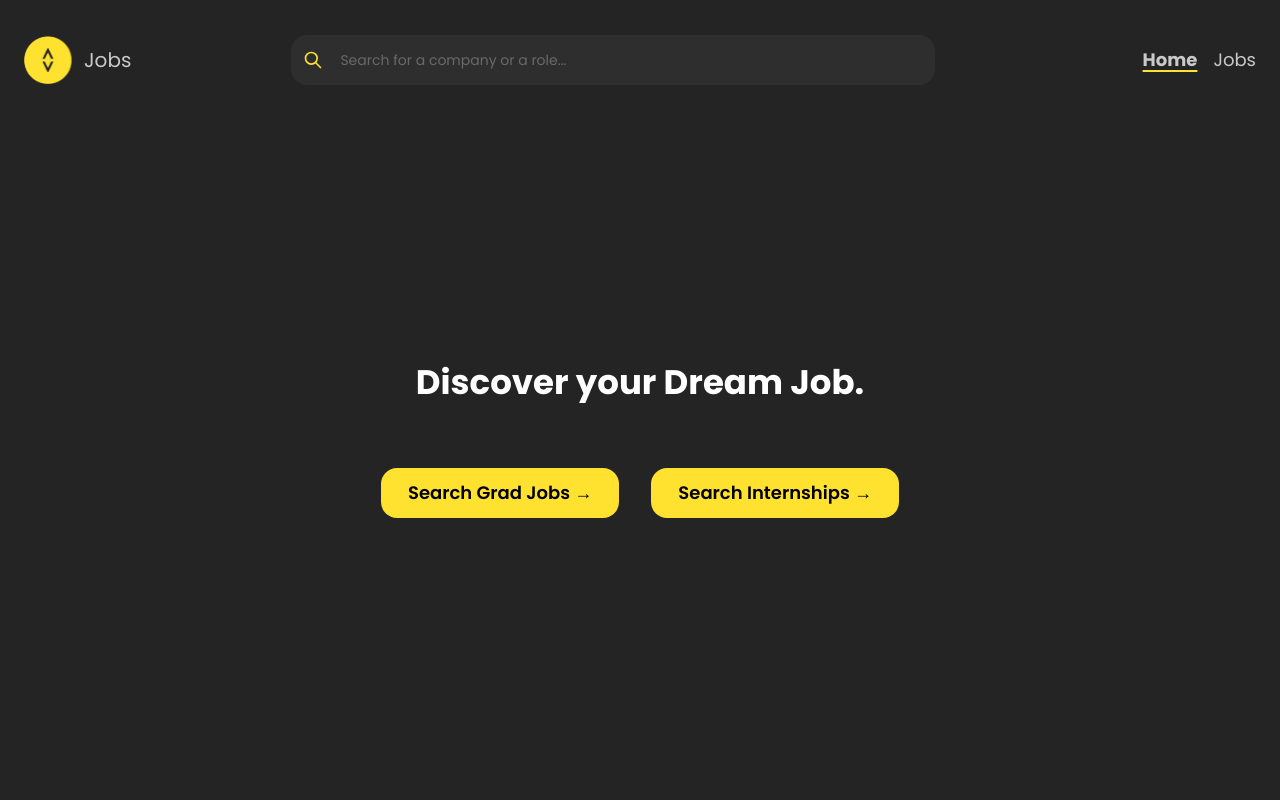
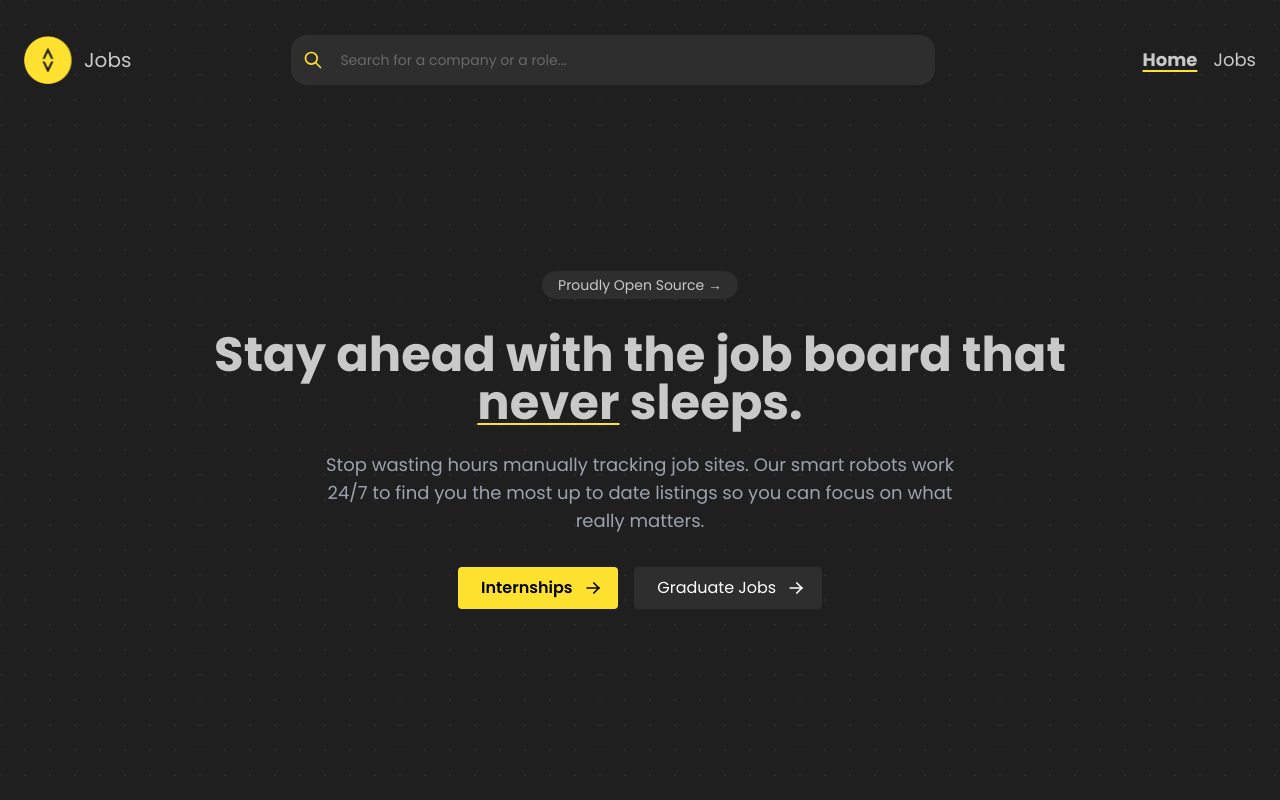
Before and after one commit to monashcoding/mploy-app, a Next.js app in the folder frontend/: page / in a window 1280 px wide. Built offline with nearby package versions, Linux system fonts and the light colour scheme.

Commit message:
homepage rework

```diff
--- a/frontend/src/app/jobs/page.tsx
+++ b/frontend/src/app/jobs/page.tsx
@@ -10,7 +10,7 @@ import { Suspense } from "react";
 import Loading from "@/app/jobs/loading";
 
 export const metadata = {
-  title: "Find Jobs",
+  title: "Jobs",
 };
 
 export default async function JobsPage({
--- a/frontend/src/app/page.tsx
+++ b/frontend/src/app/page.tsx
@@ -3,16 +3,19 @@
 import { useFilterContext } from "@/context/filter/filter-context";
 import { CreateQueryString } from "@/lib/utils";
 import { JobFilters } from "@/types/filters";
-import { Button, Title, Center, Group } from "@mantine/core";
+import {Button} from "@mantine/core";
 import { useRouter } from "next/navigation";
 import { useEffect } from "react";
+import Link from "next/link";
+import { IconArrowRight } from "@tabler/icons-react";
+import DotBackground from "@/components/ui/dot-background";
 
 export default function Page() {
   const { updateFilters, filters } = useFilterContext();
   const router = useRouter();
 
   useEffect(() => {
-    document.title = "Home | Jobs Board";
+    document.title = "Home | MAC Jobs Board";
   }, []);
 
   const handleGradJobsClick = () => {
@@ -41,35 +44,55 @@ export default function Page() {
     router.push(`/jobs?${queryParams}`);
   };
   return (
-    <Center className="h-full flex flex-col justify-start items-center flex-grow pt-60">
-      <Title order={1} mb="xl" className="text-white">
-        Discover your Dream Job.
-      </Title>
+    <>
+      <DotBackground />
 
-      <Group gap="xl" align="center">
-        <Button
-          mt="xl"
-          autoContrast
-          size="lg"
-          variant="filled"
-          color="accent"
-          radius="lg"
-          onClick={handleGradJobsClick}
-        >
-          Search Grad Jobs →
-        </Button>
-        <Button
-          mt="xl"
-          autoContrast
-          size="lg"
-          variant="filled"
-          color="accent"
-          radius="lg"
-          onClick={handleInternJobsClick}
-        >
-          Search Internships →
-        </Button>
-      </Group>
-    </Center>
+      <div className="flex flex-col items-center justify-center min-h-[80vh] text-center px-4">
+        <div className="flex items-center gap-2 mb-8">
+          <Link
+            href="https://github.com/monashcoding/mploy-app"
+            target="_blank"
+            className="inline-flex items-center gap-2 px-4 py-1 bg-secondary rounded-full text-sm hover:bg-selected transition-colors"
+          >
+            Proudly Open Source →
+          </Link>
+        </div>
+
+        <h1 className="text-3xl md:text-5xl font-bold mb-6 max-w-4xl">
+          Stay ahead with the job board that{" "}
+          <span className={"underline-fancy font-extrabold"}>never</span>{" "}
+          sleeps.
+        </h1>
+
+        <p className="text-lg text-gray-400 max-w-2xl mb-8">
+          Stop wasting hours manually tracking job sites. Our smart robots work
+          24/7 to find you the most up to date listings so you can focus on what
+          really matters.
+        </p>
+
+        <div className="flex flex-col sm:flex-row gap-4">
+          <Button
+            size="md"
+            color="accent"
+            c="black"
+            rightSection={<IconArrowRight size={20} />}
+            onClick={handleInternJobsClick}
+          >
+            Internships
+          </Button>
+
+          <Button
+              size="md"
+              color="secondary"
+              c="white"
+              rightSection={<IconArrowRight size={20} />}
+              className={"font-light"}
+              onClick={handleGradJobsClick}
+          >
+            Graduate Jobs
+          </Button>
+        </div>
+      </div>
+    </>
   );
 }
--- /dev/null
+++ b/frontend/src/components/ui/dot-background.tsx
@@ -0,0 +1,108 @@
+// frontend/src/components/ui/dot-background.tsx
+"use client";
+
+import { useEffect, useRef } from 'react';
+
+export default function DotBackground() {
+  const canvasRef = useRef<HTMLCanvasElement>(null);
+  const mouseRef = useRef({ x: -1000, y: -1000 }); // Start mouse off-screen
+
+  useEffect(() => {
+    const canvas = canvasRef.current;
+    const ctx = canvas?.getContext('2d');
+
+    if (!canvas || !ctx) return;
+
+    // Handle resize
+    const resize = () => {
+      const { devicePixelRatio: ratio = 1 } = window;
+      canvas.width = window.innerWidth * ratio;
+      canvas.height = window.innerHeight * ratio;
+      canvas.style.width = `${window.innerWidth}px`;
+      canvas.style.height = `${window.innerHeight}px`;
+      ctx.scale(ratio, ratio);
+    };
+
+    resize();
+    window.addEventListener('resize', resize);
+
+    // Grid configuration
+    const GRID_SIZE = 25;
+    const DOT_SIZE = 1;
+    const CURSOR_RADIUS = 100;
+
+    // Create grid of dots
+    const dots: { x: number; y: number }[] = [];
+    const rows = Math.ceil(canvas.height / GRID_SIZE);
+    const cols = Math.ceil(canvas.width / GRID_SIZE);
+
+    for (let i = 0; i < rows; i++) {
+      for (let j = 0; j < cols; j++) {
+        dots.push({
+          x: j * GRID_SIZE,
+          y: i * GRID_SIZE,
+        });
+      }
+    }
+
+    // Handle mouse movement - attach to window instead of canvas
+    const handleMouseMove = (e: MouseEvent) => {
+      const rect = canvas.getBoundingClientRect();
+      mouseRef.current = {
+        x: e.clientX - rect.left,
+        y: e.clientY - rect.top
+      };
+    };
+
+    // Handle mouse leave
+    const handleMouseLeave = () => {
+      mouseRef.current = { x: -1000, y: -1000 }; // Move mouse off-screen
+    };
+
+    window.addEventListener('mousemove', handleMouseMove);
+    window.addEventListener('mouseleave', handleMouseLeave);
+
+    // Animation loop
+    let animationFrameId: number;
+
+    function animate() {
+      if (ctx == null || canvas == null) return
+      ctx.clearRect(0, 0, canvas.width, canvas.height);
+
+      dots.forEach(dot => {
+        const dx = dot.x - mouseRef.current.x;
+        const dy = dot.y - mouseRef.current.y;
+        const distance = Math.sqrt(dx * dx + dy * dy);
+
+        let opacity = 0.08; // Lower base opacity
+        if (distance < CURSOR_RADIUS) {
+          opacity = 0.08 + (1 - distance / CURSOR_RADIUS) * 0.3;
+        }
+
+        ctx.beginPath();
+        ctx.arc(dot.x, dot.y, DOT_SIZE, 0, Math.PI * 2);
+        ctx.fillStyle = `rgba(255, 255, 255, ${opacity})`;
+        ctx.fill();
+      });
+
+      animationFrameId = requestAnimationFrame(animate);
+    }
+
+    animate();
+
+    // Cleanup
+    return () => {
+      window.removeEventListener('resize', resize);
+      window.removeEventListener('mousemove', handleMouseMove);
+      window.removeEventListener('mouseleave', handleMouseLeave);
+      cancelAnimationFrame(animationFrameId);
+    };
+  }, []);
+
+  return (
+      <canvas
+          ref={canvasRef}
+          className="fixed top-0 left-0 w-full h-full -z-10 pointer-events-none bg-background"
+      />
+  );
+}
```
